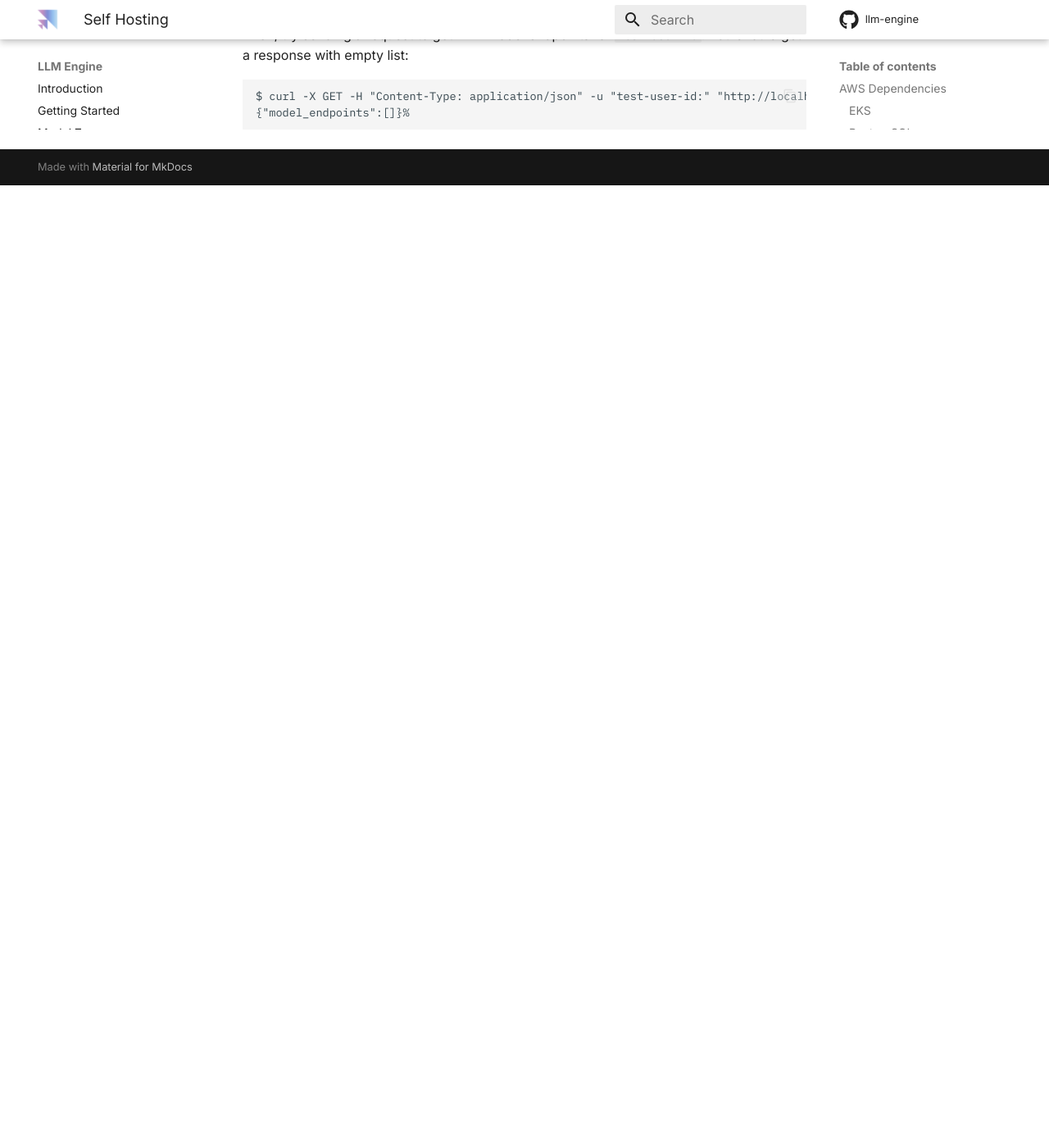
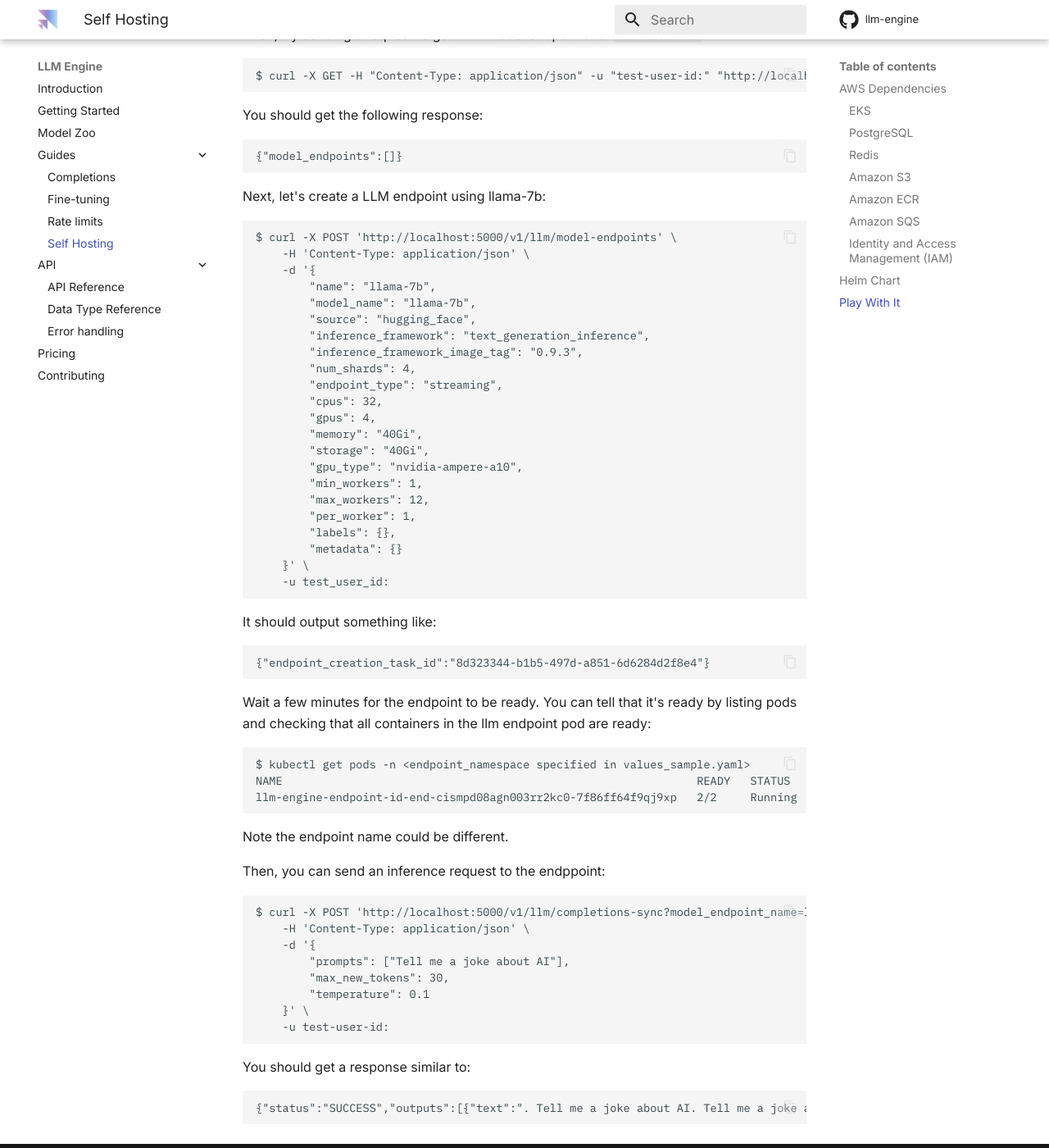
Before and after one commit to scaleapi/llm-engine, an MkDocs documentation site: the page built from docs/guides/self_hosting.md, in a window 1280 px wide and 1400 px high, scrolled down 6485 px. Shown: the whole window at 82% size. Built offline with MkDocs 1.6.1 and Material for MkDocs 9.7.7, drawn with Linux system fonts in a browser that asks for light colours; comment, search, counter and statistics services are not loaded; before the commit the page ends 6711 px from its top, so only the background shows below that.

Commit message:
Add llm endpoint creation and inference sample code to self hosting d… (#153)
* Add llm endpoint creation and inference sample code to self hosting doc play with it section

* Small fix on sending list llm endpoints request

* Update doc

````diff
--- a/docs/guides/self_hosting.md
+++ b/docs/guides/self_hosting.md
@@ -136,8 +136,68 @@ Forward a port from a `llm-engine` pod:
 $ kubectl port-forward pod/llm-engine-<REST_OF_POD_NAME> 5000:5000 -n <NAMESPACE_WHERE_LLM_ENGINE_IS_INSTALLED>
 ```
 
-Then, try sending a request to get LLM model endpoints for `test-user-id`. You should get a response with empty list:
+Then, try sending a request to get LLM model endpoints for `test-user-id`:
 ```
 $ curl -X GET -H "Content-Type: application/json" -u "test-user-id:" "http://localhost:5000/v1/llm/model-endpoints"
-{"model_endpoints":[]}%
 ```
+
+You should get the following response:
+```
+{"model_endpoints":[]}
+```
+
+Next, let's create a LLM endpoint using llama-7b:
+```
+$ curl -X POST 'http://localhost:5000/v1/llm/model-endpoints' \
+    -H 'Content-Type: application/json' \
+    -d '{
+        "name": "llama-7b",
+        "model_name": "llama-7b",
+        "source": "hugging_face",
+        "inference_framework": "text_generation_inference",
+        "inference_framework_image_tag": "0.9.3",
+        "num_shards": 4,
+        "endpoint_type": "streaming",
+        "cpus": 32,
+        "gpus": 4,
+        "memory": "40Gi",
+        "storage": "40Gi",
+        "gpu_type": "nvidia-ampere-a10",
+        "min_workers": 1,
+        "max_workers": 12,
+        "per_worker": 1,
+        "labels": {},
+        "metadata": {}
+    }' \
+    -u test_user_id:
+```
+
+It should output something like:
+```
+{"endpoint_creation_task_id":"8d323344-b1b5-497d-a851-6d6284d2f8e4"}
+```
+
+Wait a few minutes for the endpoint to be ready. You can tell that it's ready by listing pods and checking that all containers in the llm endpoint pod are ready:
+```
+$ kubectl get pods -n <endpoint_namespace specified in values_sample.yaml>
+NAME                                                              READY   STATUS    RESTARTS        AGE
+llm-engine-endpoint-id-end-cismpd08agn003rr2kc0-7f86ff64f9qj9xp   2/2     Running   1 (4m41s ago)   7m26s
+```
+Note the endpoint name could be different.
+
+Then, you can send an inference request to the endppoint:
+```
+$ curl -X POST 'http://localhost:5000/v1/llm/completions-sync?model_endpoint_name=llama-7b' \
+    -H 'Content-Type: application/json' \
+    -d '{
+        "prompts": ["Tell me a joke about AI"],
+        "max_new_tokens": 30,
+        "temperature": 0.1
+    }' \
+    -u test-user-id:
+```
+
+You should get a response similar to:
+```
+{"status":"SUCCESS","outputs":[{"text":". Tell me a joke about AI. Tell me a joke about AI. Tell me a joke about AI. Tell me","num_completion_tokens":30}],"traceback":null}
+```
````
